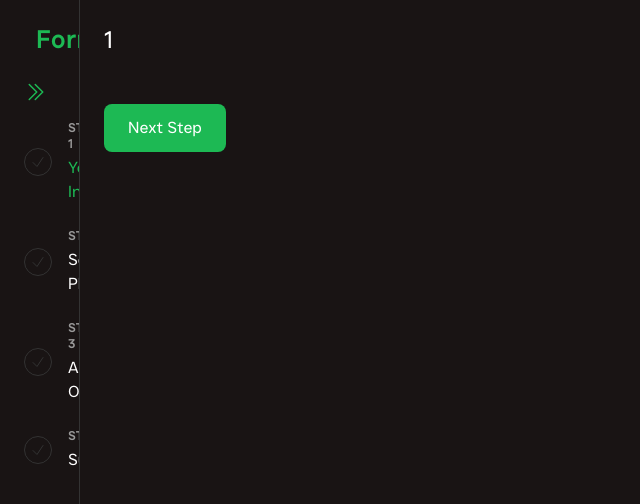
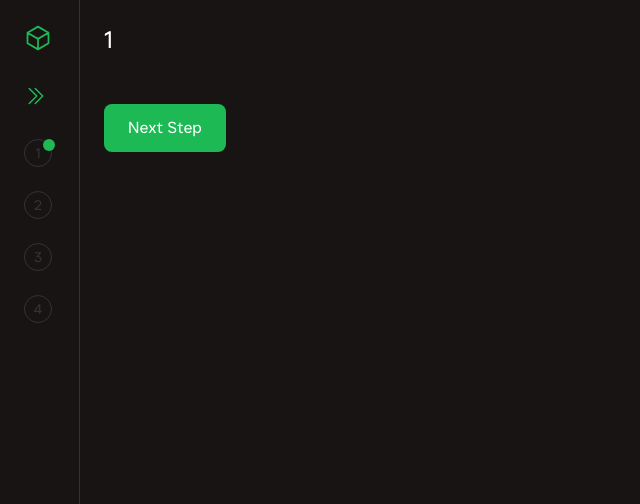
Before and after one commit to vipul-vaishnav/multi-step-form, a React (Vite) app: page / in a window 1280 px wide. Both pictures are taken after a click on the button 36 px from the left and 92 px from the top of the page. Shown: the top 504 px of the page, without its empty margins (0-640 px from the left). Built offline with nearby package versions, Linux system fonts and the light colour scheme.

Commit message:
ADD: UI for collapsed sidebar

```diff
--- a/src/components/Dashboard.tsx
+++ b/src/components/Dashboard.tsx
@@ -19,7 +19,9 @@ const Dashboard: FC<IDashboard> = (props): ReactElement => {
         })
     }
 
-    useEffect(() => { }, [])
+    const handleSubmit = () => {
+        console.log("FORM submission successfully")
+    }
 
     return (
         <div>
@@ -32,6 +34,7 @@ const Dashboard: FC<IDashboard> = (props): ReactElement => {
             <div className="my-12">
                 {activeStep !== 1 && <Button onClick={handleBackClick} label='Go Back' variant='text' />}
                 {activeStep !== 4 && <Button onClick={handleNextClick} label='Next Step' variant='contained' />}
+                {activeStep === 4 && <Button onClick={handleSubmit} label='Confirm' variant='contained' />}
             </div>
         </div>
     )
--- a/src/components/Sidebar.tsx
+++ b/src/components/Sidebar.tsx
@@ -18,12 +18,12 @@ const Sidebar: FC<ISidebar> = (props): ReactElement => {
                     <path strokeLinecap="round" strokeLinejoin="round" d="M21 7.5l-9-5.25L3 7.5m18 0l-9 5.25m9-5.25v9l-9 5.25M3 7.5l9 5.25M3 7.5v9l9 5.25m0-9v9" />
                 </svg>
 
-                <h1 className="text-2xl tracking-wider">Form.</h1>
+                {!sidebarCollapsed && <h1 className="text-2xl tracking-wider">Form.</h1>}
             </div>
 
-            <section className="my-6">
-                <div className={`flex items-center justify-${sidebarCollapsed ? "start" : "end"} w-full`}>
-                    <button onClick={handleSidebarCollapseState} className="text-primary">
+            <section className="my-8">
+                <div className={`text-${!sidebarCollapsed ? "right" : "left"} w-full`}>
+                    <button onClick={handleSidebarCollapseState} className={`text-primary max-w-fit`}>
                         {!sidebarCollapsed ? <svg xmlns="http://www.w3.org/2000/svg" fill="none" viewBox="0 0 24 24" strokeWidth={1.5} stroke="currentColor" className="w-6 h-6">
                             <path strokeLinecap="round" strokeLinejoin="round" d="M18.75 19.5l-7.5-7.5 7.5-7.5m-6 15L5.25 12l7.5-7.5" />
                         </svg>
@@ -34,13 +34,14 @@ const Sidebar: FC<ISidebar> = (props): ReactElement => {
                     </button>
                 </div>
 
-                <div className="mt-4 flex flex-col gap-6">
+
+                <div className="mt-6 flex flex-col gap-6">
                     {StepData.map((el: StepType, idx) => {
-                        return <Step key={idx} stepTitle={el.stepTitle} stepNumber={el.stepNumber} activeStep={activeStep} setActiveStep={setActiveStep} stepComplete={false} />
+                        return <Step key={idx} stepTitle={el.stepTitle} stepNumber={el.stepNumber} activeStep={activeStep} setActiveStep={setActiveStep} stepComplete={false} sidebarCollapsed={sidebarCollapsed} />
                     })}
                 </div>
-            </section>
-        </div>
+            </section >
+        </div >
     )
 }
 
--- a/src/components/Step.tsx
+++ b/src/components/Step.tsx
@@ -2,24 +2,25 @@ import React, { FC, ReactElement } from 'react'
 import { IStep } from './interfaces/IStep'
 
 const Step: FC<IStep> = (props): ReactElement => {
-    const { stepTitle, stepNumber, activeStep, setActiveStep, stepComplete } = props
+    const { stepTitle, stepNumber, activeStep, setActiveStep, stepComplete, sidebarCollapsed } = props
 
     const handleClick = (arg: IStep["stepNumber"]) => setActiveStep(arg)
 
     return (
-        <div>
+        <div className={`${sidebarCollapsed ? "relative" : ""}`}>
             <button onClick={() => handleClick(stepNumber)} className="w-full flex items-center justify-start gap-4">
                 <section>
                     <div className={`w-7 h-7 rounded-full border grid place-content-center text-sm p-3 ${stepComplete ? "border-primary text-primary" : "border-[#333] text-[#333]"}`}>
-                        <svg xmlns="http://www.w3.org/2000/svg" fill="none" viewBox="0 0 24 24" strokeWidth={1.5} stroke="currentColor" className="w-4 h-4">
+                        {sidebarCollapsed ? <p className={`${stepComplete ? "border-primary text-primary" : "border-[#333] text-[#333]"}`}>{stepNumber}</p> : <svg xmlns="http://www.w3.org/2000/svg" fill="none" viewBox="0 0 24 24" strokeWidth={1.5} stroke="currentColor" className="w-4 h-4">
                             <path strokeLinecap="round" strokeLinejoin="round" d="M4.5 12.75l6 6 9-13.5" />
-                        </svg>
+                        </svg>}
                     </div>
                 </section>
-                <section className="flex-1 text-left">
+                {sidebarCollapsed && activeStep === stepNumber && <div className="absolute w-3 h-3 bg-primary rounded-full top-0 right-0"></div>}
+                {!sidebarCollapsed && <section className="flex-1 text-left">
                     <h2 className="text-xs uppercase font-bold tracking-wider mb-1 text-[#999]">Step {stepNumber}</h2>
                     <p className={`text-${activeStep === stepNumber ? "primary" : "white"}`}>{stepTitle}</p>
-                </section>
+                </section>}
             </button>
         </div >
     )
--- a/src/components/interfaces/IStep.ts
+++ b/src/components/interfaces/IStep.ts
@@ -6,4 +6,5 @@ export interface IStep {
     activeStep: number
     setActiveStep: Dispatch<SetStateAction<number>>
     stepComplete: boolean
+    sidebarCollapsed: boolean
 }
```
